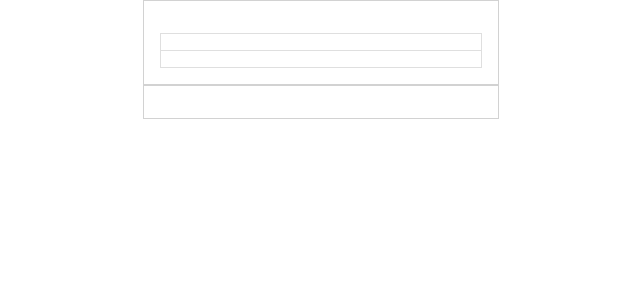
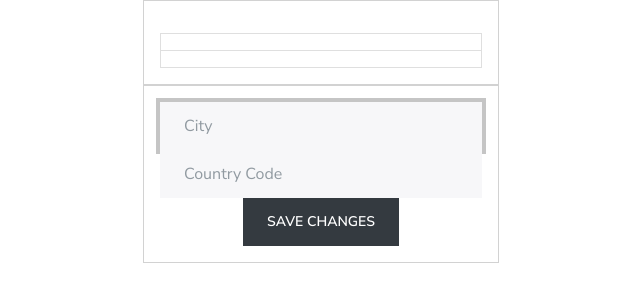
Before and after one commit to Brayam1993/weatherApp, a website: page src/index.html in a window 1280 px wide. Shown: the whole page, without its empty margins (319-959 px from the left). Drawn offline with nearby package versions, Linux system fonts and the light colour scheme.

Commit message:
html form added

```diff
--- a/src/index.html
+++ b/src/index.html
@@ -25,7 +25,19 @@
                 </div>
                 <div class="card">
                     <div class="card-body">
-
+                        <form id="w-form">
+                            <div class="form-group">
+                                <input type="text" id="city" class="form-control" placeholder="City" autofocus>
+                            </div>
+                            <div class="form-group">
+                                <input type="text" id="countryCode" class="form-control" placeholder="Country Code">
+                            </div>
+                            <div class="form-group">
+                                <button class=" btn btn-dark btn-block" id="w-change-btn" >
+                                    Save Changes
+                                </button>
+                            </div>
+                        </form>
                     </div>
                 </div>
             </div>
```
